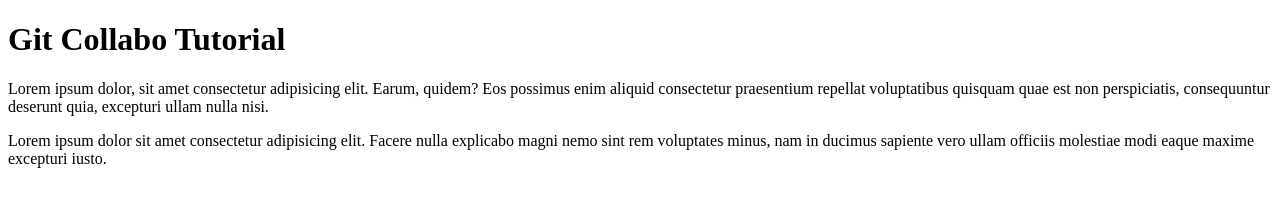
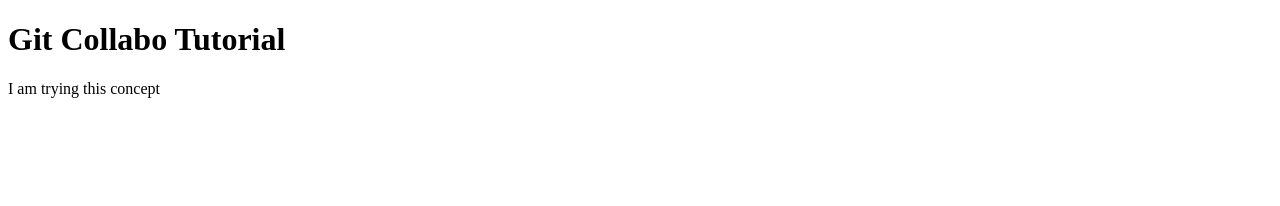
Before and after one commit to jeremiah-ndiritu/git-collabo-tutorial, a plain HTML site: page index.html in a window 1280 px wide. Drawn offline with Linux system fonts and the light colour scheme.

Commit message:
Add a meaningful text

```diff
--- a/index.html
+++ b/index.html
@@ -7,16 +7,6 @@
   </head>
   <body>
     <h1>Git Collabo Tutorial</h1>
-    <p>
-      Lorem ipsum dolor, sit amet consectetur adipisicing elit. Earum, quidem?
-      Eos possimus enim aliquid consectetur praesentium repellat voluptatibus
-      quisquam quae est non perspiciatis, consequuntur deserunt quia, excepturi
-      ullam nulla nisi.
-    </p>
-    <p>
-      Lorem ipsum dolor sit amet consectetur adipisicing elit. Facere nulla
-      explicabo magni nemo sint rem voluptates minus, nam in ducimus sapiente
-      vero ullam officiis molestiae modi eaque maxime excepturi iusto.
-    </p>
+    <p>I am trying this concept</p>
   </body>
 </html>
```
